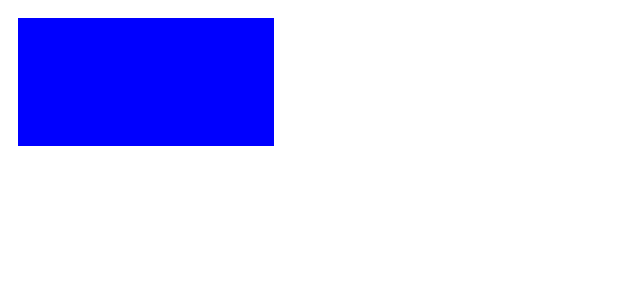
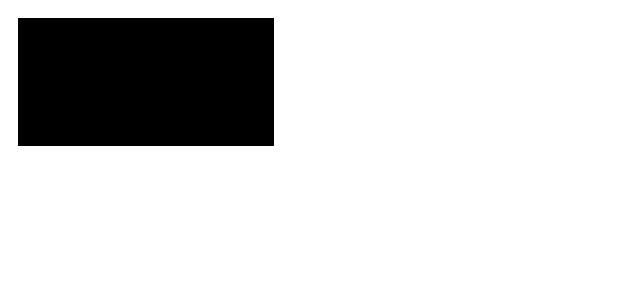
Before and after one commit to Codepro24/ehg_test, a React (Create React App) app: page / in a window 1280 px wide. Shown: the top 300 px of the page, without its empty margins (0-640 px from the left). Built offline with nearby package versions, Linux system fonts and the light colour scheme.

Commit message:
added to ReadMe file

```diff
--- a/src/App.js
+++ b/src/App.js
@@ -11,7 +11,7 @@ class App extends React.Component {
         let gindex = 255;
         let bindex = 255;
         for (let i=0; i < 3; i ++ ){
-            ctx.fillStyle = 'rgb(0,0,255)';
+            ctx.fillStyle = 'rgb(0,0,0)';
             ctx.fillRect(10,10,256,128);
         }
 
--- a/src/testScript.js
+++ b/src/testScript.js
@@ -63,3 +63,8 @@ gradient.addColorStop(.7, 'white');
 gradient.addColorStop(1, 'pink');
 ctx.fillStyle = gradient;
 ctx.fillRect(10, 10, 200, 100);
+
+//r can go from 0 to 255 in steps of 8
+r can have 32! values
+g can have 32! values
+b can have 32! values
```
Also changed, not shown: 1 other file (tests, documents, lock files or other folders).
